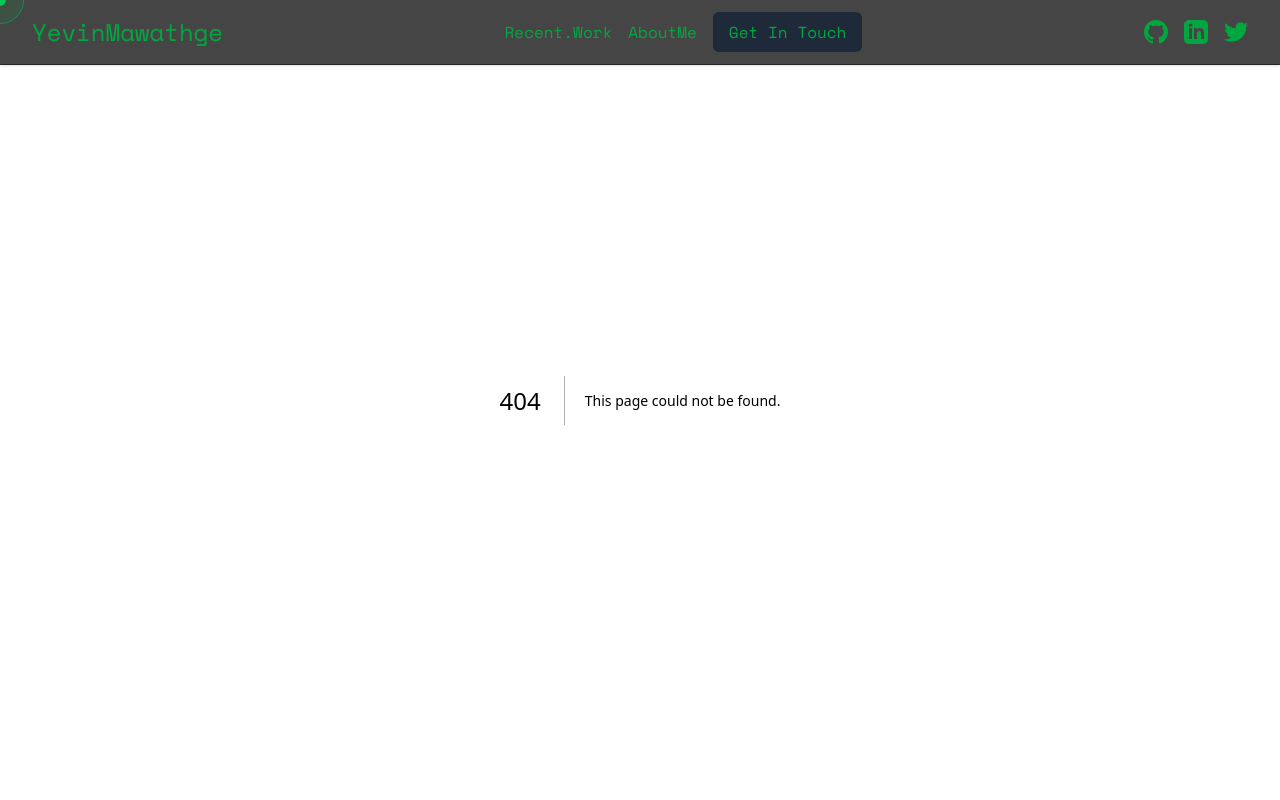
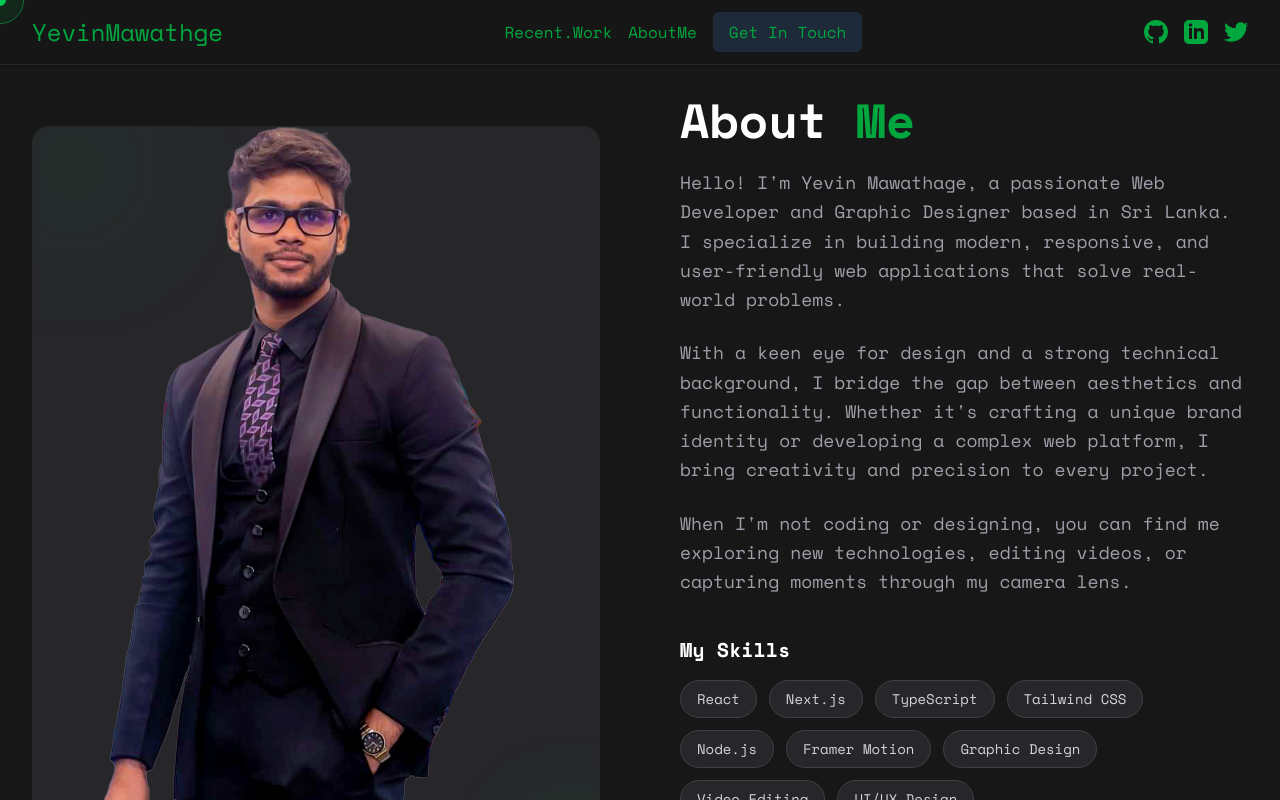
Before and after one commit to YevinMawathage/yevinmawathage.online, a Next.js app in the folder portfolio/: page /about in a window 1280 px wide. Before the commit this address had no page. Shown: the top 800 px of the page. Built offline with nearby package versions, Linux system fonts and the light colour scheme.

Commit message:
About Me Page

```diff
--- /dev/null
+++ b/portfolio/app/about/page.tsx
@@ -0,0 +1,9 @@
+import { AboutMe } from "@/src/components/AboutMe";
+
+export default function AboutPage() {
+  return (
+    <main className="bg-neutral-900 min-h-screen">
+      <AboutMe />
+    </main>
+  );
+}
--- /dev/null
+++ b/portfolio/src/components/AboutMe.tsx
@@ -0,0 +1,99 @@
+"use client";
+
+import { motion } from "framer-motion";
+import Image from "next/image";
+
+export function AboutMe() {
+  const skills = [
+    "React", "Next.js", "TypeScript", "Tailwind CSS", "Node.js",
+    "Framer Motion", "Graphic Design", "Video Editing", "UI/UX Design"
+  ];
+
+  return (
+    <section className="py-24 px-4 sm:px-6 lg:px-8 bg-neutral-900 min-h-screen flex items-center">
+      <div className="max-w-7xl mx-auto w-full">
+        <div className="grid grid-cols-1 lg:grid-cols-2 gap-12 lg:gap-20 items-center">
+          {/* Left Column: Image */}
+          <motion.div
+            initial={{ opacity: 0, x: -50 }}
+            whileInView={{ opacity: 1, x: 0 }}
+            viewport={{ once: true }}
+            transition={{ duration: 0.6 }}
+            className="relative"
+          >
+            <div className="relative aspect-[3/4] w-full max-w-md mx-auto lg:max-w-none rounded-2xl overflow-hidden border border-zinc-800">
+               {/* Placeholder for a real image, using a gradient or a generic placeholder for now if no specific image is available */}
+               <div className="absolute inset-0 bg-zinc-800 flex items-center justify-center text-zinc-600">
+                  <Image
+                    src="/assessts/images/My-DP-1.png"
+                    alt="Yevin Mawathage"
+                    fill
+                    className="object-cover"
+                  />
+               </div>
+
+               {/* Decorative elements */}
+               <div className="absolute -bottom-6 -right-6 w-24 h-24 bg-green-600/20 rounded-full blur-2xl"></div>
+               <div className="absolute -top-6 -left-6 w-32 h-32 bg-green-600/10 rounded-full blur-3xl"></div>
+            </div>
+          </motion.div>
+
+          {/* Right Column: Content */}
+          <motion.div
+            initial={{ opacity: 0, x: 50 }}
+            whileInView={{ opacity: 1, x: 0 }}
+            viewport={{ once: true }}
+            transition={{ duration: 0.6, delay: 0.2 }}
+          >
+            <h2 className="text-4xl sm:text-5xl font-bold text-white mb-6">
+              About <span className="text-green-600">Me</span>
+            </h2>
+
+            <div className="space-y-6 text-zinc-400 text-lg leading-relaxed">
+              <p>
+                Hello! I&apos;m Yevin Mawathage, a passionate Web Developer and Graphic Designer based in Sri Lanka.
+                I specialize in building modern, responsive, and user-friendly web applications that solve real-world problems.
+              </p>
+              <p>
+                With a keen eye for design and a strong technical background, I bridge the gap between aesthetics and functionality.
+                Whether it&apos;s crafting a unique brand identity or developing a complex web platform, I bring creativity and precision to every project.
+              </p>
+              <p>
+                When I&apos;m not coding or designing, you can find me exploring new technologies, editing videos, or capturing moments through my camera lens.
+              </p>
+            </div>
+
+            {/* Skills Section */}
+            <div className="mt-10">
+              <h3 className="text-xl text-white font-semibold mb-4">My Skills</h3>
+              <div className="flex flex-wrap gap-3">
+                {skills.map((skill, index) => (
+                  <motion.span
+                    key={skill}
+                    initial={{ opacity: 0, y: 20 }}
+                    whileInView={{ opacity: 1, y: 0 }}
+                    viewport={{ once: true }}
+                    transition={{ duration: 0.4, delay: 0.1 * index }}
+                    className="px-4 py-2 bg-zinc-800 text-zinc-300 rounded-full text-sm border border-zinc-700 hover:border-green-600 hover:text-green-500 transition-colors cursor-default"
+                  >
+                    {skill}
+                  </motion.span>
+                ))}
+              </div>
+            </div>
+
+            {/* CTA */}
+            <div className="mt-12">
+              <a
+                href="/contact"
+                className="inline-block bg-green-600 hover:bg-green-700 text-white px-8 py-3 rounded-lg transition-colors font-medium"
+              >
+                Let&apos;s Work Together
+              </a>
+            </div>
+          </motion.div>
+        </div>
+      </div>
+    </section>
+  );
+}
```
